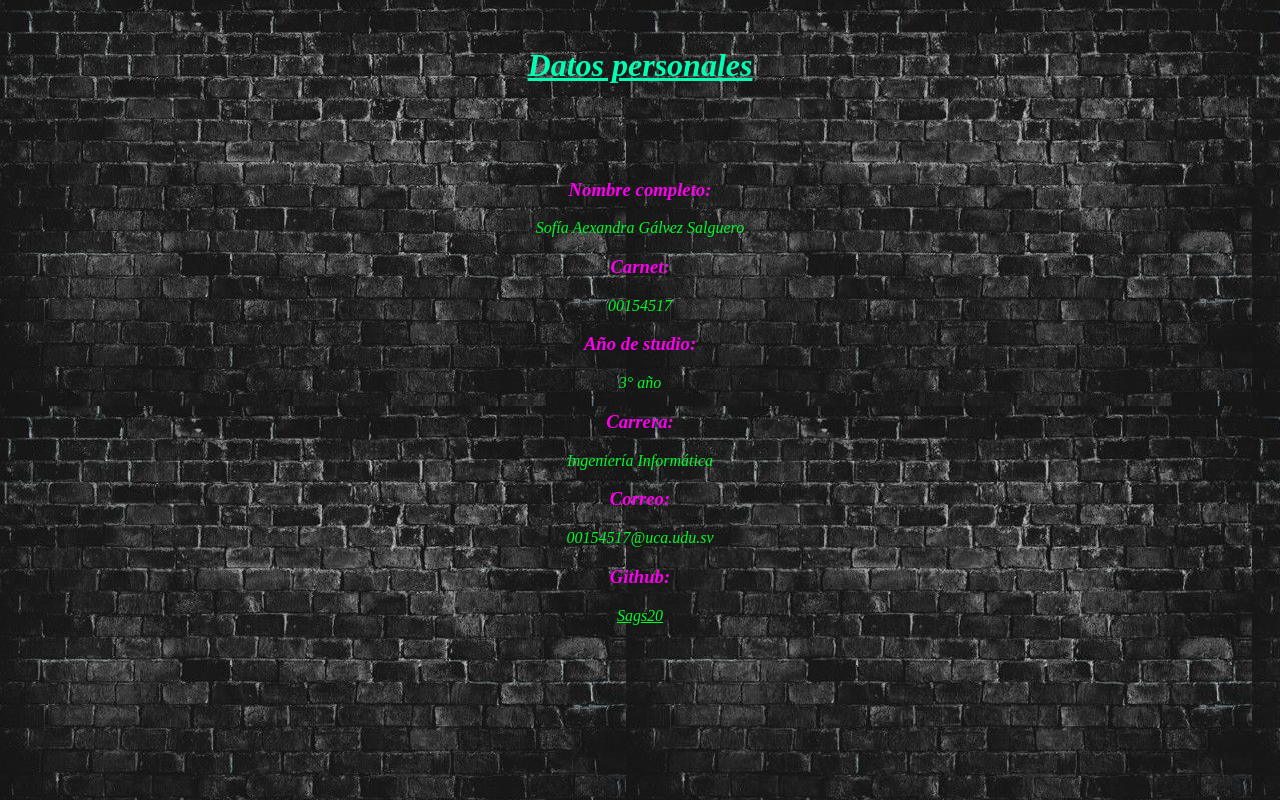
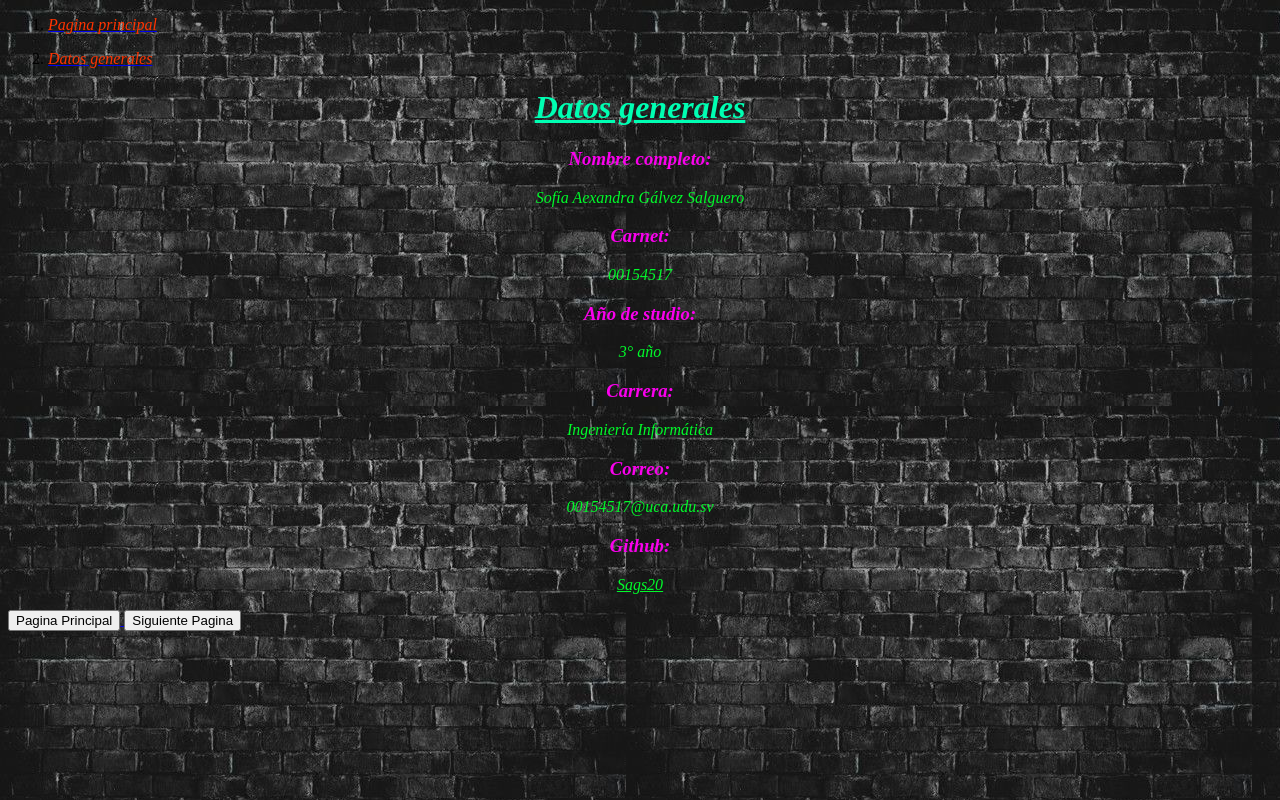
Before and after one commit to sags20/Portafolio_PW0219_00154517, a plain HTML site: page Tarea1/Datos generales.html in a window 1280 px wide. Drawn offline with Linux system fonts and the light colour scheme.

Commit message:
[Tarea1] fix: Datos generales

```diff
--- a/Tarea1/Datos generales.html
+++ b/Tarea1/Datos generales.html
@@ -8,15 +8,18 @@
 </head>
 <body background="imagenes/textura .jpeg">
 
-    <div>
-        <br>
+    <nav class="crumbs">
+            <ol>
+                <li class="crumb"><a href="Pagina Principal.html"><p style="color:rgb(255, 51, 0);"><i>Pagina principal</i></p></a></li>
+                <li class="crumb"><a href="Datos generales.html"><p style="color:rgb(255, 51, 0);"><i>Datos generales</i></p></a></li>
+
+            </ol>
+        </nav>
+
        <center>
-            <h1 style="color:rgb(0, 255, 179);"><u><i>Datos personales</i></u></h1>
+            <h1 style="color:rgb(0, 255, 179);"><u><i>Datos generales</i></u></h1>
        </center>
     </div>
-    <br>
-    <br>
-    <br>
     <div>
         <center>
         <justify>
@@ -47,15 +50,14 @@
         </center>
     </div>
 
-
-
-
-
-
-
-
-
-
+    <div>
+         <a href="Pagina Principal.html">
+            <input style="left:inherit" type="button" name="plainButton" value="Pagina Principal"  >
+         </a>
+         <a href="Descripción personal.html">
+            <input style="left:inherit" type="button" name="plainButton" value="Siguiente Pagina"  >
+        </a>
+    </div>
 
 </body>
 </html>
```
